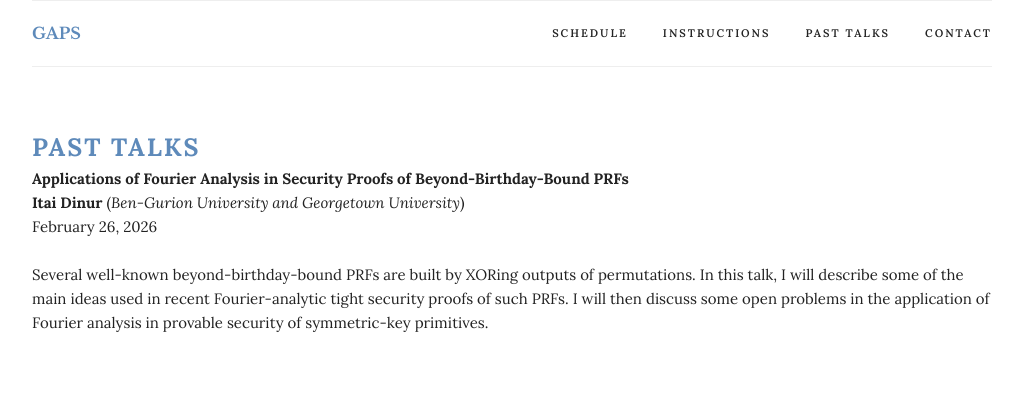
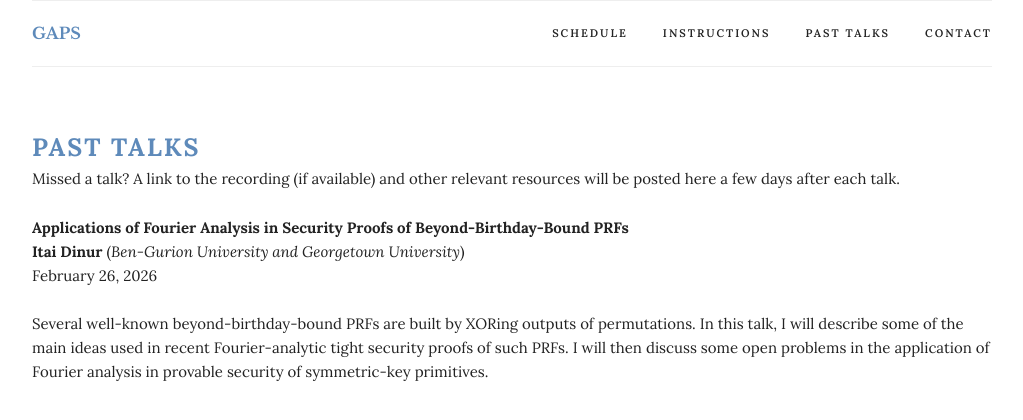
Before and after one commit to gapsworkshop/online, a Jekyll site: the page built from past-talks.md, in a window 1280 px wide. Shown: the top 420 px of the page, without its empty margins (128-1151 px from the left). Built offline with Jekyll 4.4.1, drawn with Linux system fonts in a browser that asks for light colours.

Commit message:
boilerplate on past talks

```diff
--- a/past-talks.md
+++ b/past-talks.md
@@ -6,6 +6,9 @@ title: Past Talks
 
 <div class="docs-section no-top-border" id="past">
   <div class="docs-header">Past Talks</div>
+  <p>
+      Missed a talk? A link to the recording (if available) and other relevant resources will be posted here a few days after each talk.
+  </p>
 {% assign now_ts = "now" | date: "%s" | plus: 0 %}
 {% assign talks = site.talks | sort: "datetime" | reverse %}
 {% assign filtered_talks = "" | split: "" %}
```
